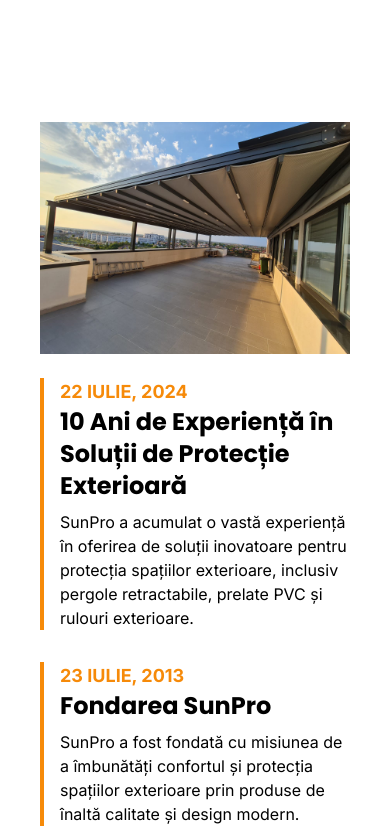
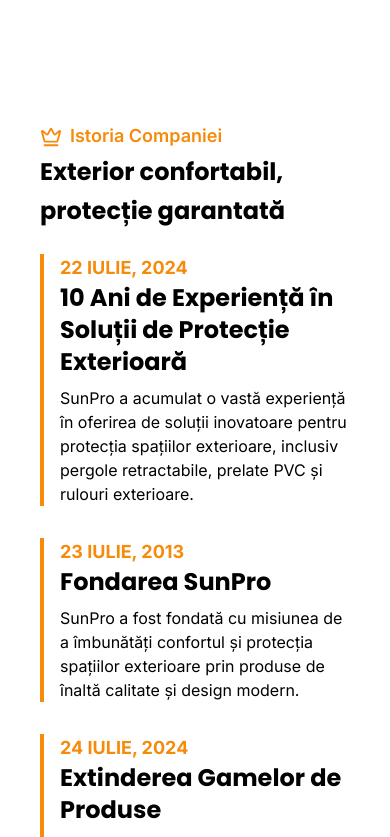
Before and after one commit to mocanuandrei1/sun-pro-2, a Next.js app: page /despre-noi in a window 390 px wide. Shown: the part 2840-3677 px from the top of the page. Built offline with nearby package versions, Linux system fonts and the light colour scheme.

Commit message:
Refactor CompanyHistory component to update title and improve styling

```diff
--- a/src/components/CompanyHistory.js
+++ b/src/components/CompanyHistory.js
@@ -26,7 +26,7 @@
 
   return (
     <div className="grid grid-cols-1 lg:grid-cols-2 gap-6  py-20 lg:max-w-7xl lg:mx-auto mx-10">
-      <div className="relative h-full">
+      <div className="relative h-full lg:block hidden">
         <Image
           src="/Hero1.jpg"
           alt="Istoria Companiei SunPro"
@@ -36,12 +36,14 @@
         />
       </div>
       <div className="flex flex-col">
+        <div>
           <HomeHeading
             smallTitle="Istoria Companiei"
             smallTitleCSS="justify-start"
             bigTitle="Exterior confortabil, protecție garantată"
             bigTitleCSS="justify-center text-left mb-6"
           />
+        </div>
         <div className="space-y-8">
           {historyData.map((item, index) => (
             <div
```
Lines whose indentation alone changed are shown as unchanged.
